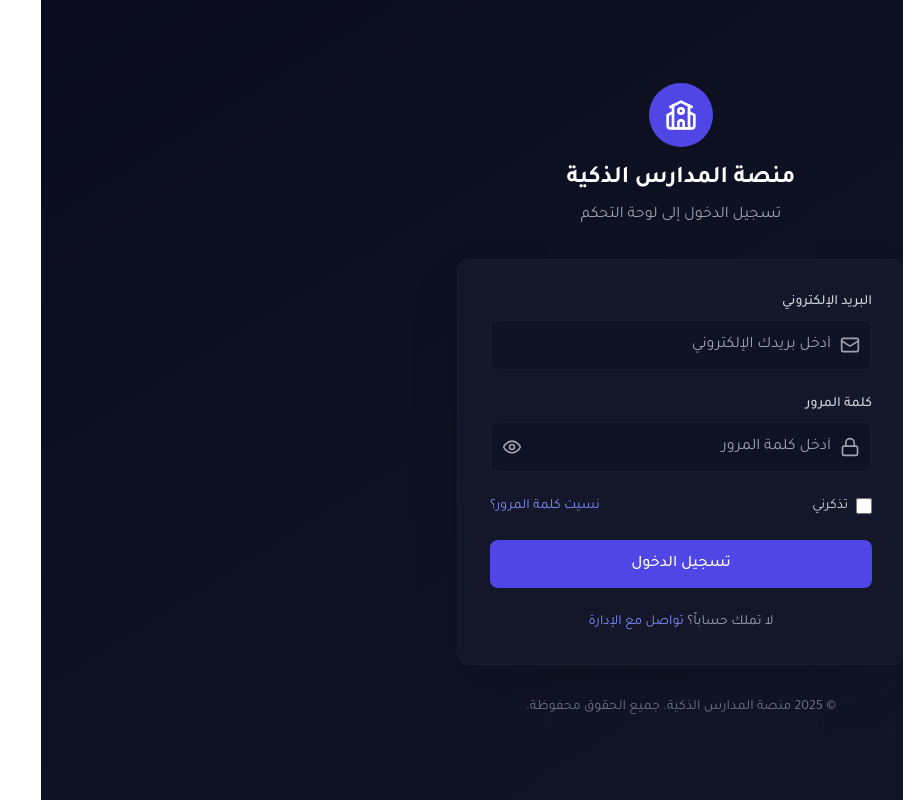
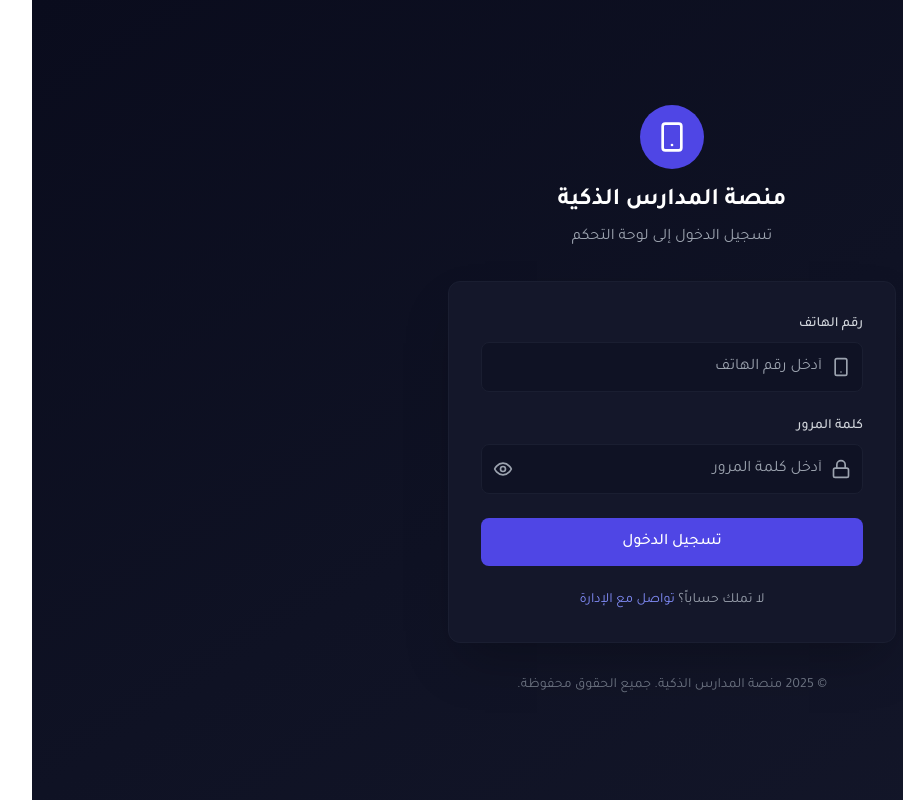
Before and after one commit to KhaledElsherif-123/admin-Panal, a React (Vite) app: page /login in a window 1280 px wide. Shown: the whole page, without its empty margins (106-1009 px from the left). Built offline with nearby package versions, Linux system fonts and the light colour scheme.

Commit message:
feat: add authentication functionality with login and logout features, integrate axios for API calls, and implement protected routes in the application

```diff
--- a/src/App.tsx
+++ b/src/App.tsx
@@ -1,5 +1,5 @@
 import React from 'react';
-import { Routes, Route } from 'react-router-dom';
+import { Routes, Route, Navigate, Outlet } from 'react-router-dom';
 import MainLayout from './layouts/MainLayout';
 import Dashboard from './pages/Dashboard';
 import Schools from './pages/Schools';
@@ -15,12 +15,18 @@ import Login from './pages/Login';
 import SystemSettings from './pages/SystemSettings';
 import Content from './pages/Content';
 
+const ProtectedRoute: React.FC = () => {
+  const token = localStorage.getItem('token');
+  return token ? <Outlet /> : <Navigate to="/login" replace />;
+};
+
 function App() {
   return (
     <Routes>
       <Route path="/login" element={<Login />} />
-      <Route path="/" element={<MainLayout />}>
-        <Route index element={<Dashboard />} />
+      <Route element={<ProtectedRoute />}>
+        <Route path="/*" element={<MainLayout />}>
+          <Route path="dashboard" element={<Dashboard />} />
           <Route path="schools" element={<Schools />} />
           <Route path="users" element={<Users />} />
           <Route path="agents" element={<Agents />} />
@@ -32,7 +38,10 @@ function App() {
           <Route path="ads" element={<Ads />} />
           <Route path="content" element={<Content />} />
           <Route path="system-settings" element={<SystemSettings />} />
+          <Route index element={<Navigate to="/dashboard" replace />} />
         </Route>
+      </Route>
+      <Route path="/" element={<Navigate to="/dashboard" replace />} />
     </Routes>
   );
 }
--- a/src/components/layout/Header.tsx
+++ b/src/components/layout/Header.tsx
@@ -2,11 +2,14 @@ import React, { useState, useRef, useEffect } from 'react';
 import { Bell, Search, User, Filter, LogOut, Settings, UserCircle, ChevronDown } from 'lucide-react';
 import { motion, AnimatePresence } from 'framer-motion';
 import { useNavigate } from 'react-router-dom';
+import { useAppDispatch } from '../../hooks/redux';
+import { logout } from '../../store/slices/authSlice';
 
 const Header: React.FC = () => {
   const [isDropdownOpen, setIsDropdownOpen] = useState(false);
   const dropdownRef = useRef<HTMLDivElement>(null);
   const navigate = useNavigate();
+  const dispatch = useAppDispatch();
 
   // Close dropdown when clicking outside
   useEffect(() => {
@@ -23,7 +26,7 @@ const Header: React.FC = () => {
   }, []);
 
   const handleLogout = () => {
-    console.log('Logging out...');
+    dispatch(logout());
     navigate('/login');
     setIsDropdownOpen(false);
   };
--- a/src/pages/Login.tsx
+++ b/src/pages/Login.tsx
@@ -1,27 +1,39 @@
-import React, { useState } from 'react';
-import { Eye, EyeOff, Lock, Mail, School } from 'lucide-react';
+import React, { useState, useEffect } from 'react';
+import { Eye, EyeOff, Lock, Smartphone } from 'lucide-react';
 import { motion } from 'framer-motion';
+import { useNavigate } from 'react-router-dom';
+import { useAppDispatch, useAppSelector } from '../hooks/redux';
+import { loginUser } from '../store/slices/authSlice';
+import { RootState } from '../store';
 
 const Login: React.FC = () => {
   const [showPassword, setShowPassword] = useState(false);
   const [formData, setFormData] = useState({
-    email: '',
+    phoneNumber: '',
     password: '',
-    rememberMe: false
   });
 
+  const dispatch = useAppDispatch();
+  const navigate = useNavigate();
+  const { loading, error, token } = useAppSelector((state: RootState) => state.auth);
+
+  useEffect(() => {
+    if (token) {
+      navigate('/dashboard');
+    }
+  }, [token, navigate]);
+
   const handleInputChange = (e: React.ChangeEvent<HTMLInputElement>) => {
-    const { name, value, type, checked } = e.target;
+    const { name, value } = e.target;
     setFormData(prev => ({
       ...prev,
-      [name]: type === 'checkbox' ? checked : value
+      [name]: value
     }));
   };
 
   const handleSubmit = (e: React.FormEvent) => {
     e.preventDefault();
-    console.log('Login attempt:', formData);
-    // Handle login logic here
+    dispatch(loginUser(formData));
   };
 
   return (
@@ -34,7 +46,7 @@ const Login: React.FC = () => {
           className="text-center mb-8"
         >
           <div className="inline-flex items-center justify-center w-16 h-16 bg-primary-600 rounded-full mb-4">
-            <School className="w-8 h-8 text-white" />
+            <Smartphone className="w-8 h-8 text-white" />
           </div>
           <h1 className="text-2xl font-bold text-white mb-2">منصة المدارس الذكية</h1>
           <p className="text-gray-400">تسجيل الدخول إلى لوحة التحكم</p>
@@ -48,23 +60,23 @@ const Login: React.FC = () => {
           className="bg-dark-300 rounded-xl p-8 shadow-2xl border border-dark-200"
         >
           <form onSubmit={handleSubmit} className="space-y-6">
-            {/* Email Field */}
+            {/* phoneNumber Field */}
             <div>
-              <label htmlFor="email" className="block text-sm font-medium text-gray-300 mb-2">
-                البريد الإلكتروني
+              <label htmlFor="phoneNumber" className="block text-sm font-medium text-gray-300 mb-2">
+                رقم الهاتف
               </label>
               <div className="relative">
                 <div className="absolute inset-y-0 right-0 flex items-center pr-3 pointer-events-none">
-                  <Mail className="h-5 w-5 text-gray-400" />
+                  <Smartphone className="h-5 w-5 text-gray-400" />
                 </div>
                 <input
-                  type="email"
-                  id="email"
-                  name="email"
-                  value={formData.email}
+                  type="text"
+                  id="phoneNumber"
+                  name="phoneNumber"
+                  value={formData.phoneNumber}
                   onChange={handleInputChange}
                   className="block w-full pr-10 pl-4 py-3 bg-dark-400 border border-dark-200 rounded-lg text-white placeholder-gray-400 focus:outline-none focus:ring-2 focus:ring-primary-600 focus:border-transparent transition-colors"
-                  placeholder="أدخل بريدك الإلكتروني"
+                  placeholder="أدخل رقم الهاتف"
                   required
                 />
               </div>
@@ -103,37 +115,17 @@ const Login: React.FC = () => {
               </div>
             </div>
 
-            {/* Remember Me & Forgot Password */}
-            <div className="flex items-center justify-between">
-              <div className="flex items-center">
-                <input
-                  type="checkbox"
-                  id="rememberMe"
-                  name="rememberMe"
-                  checked={formData.rememberMe}
-                  onChange={handleInputChange}
-                  className="w-4 h-4 text-primary-600 bg-dark-400 border-dark-200 rounded focus:ring-primary-500 focus:ring-2"
-                />
-                <label htmlFor="rememberMe" className="mr-2 text-sm text-gray-300">
-                  تذكرني
-                </label>
-              </div>
-              <button
-                type="button"
-                className="text-sm text-primary-400 hover:text-primary-300 transition-colors"
-              >
-                نسيت كلمة المرور؟
-              </button>
-            </div>
+            {error && <p className="text-red-500 text-sm text-center">{error}</p>}
 
             {/* Login Button */}
             <motion.button
               type="submit"
               whileHover={{ scale: 1.02 }}
               whileTap={{ scale: 0.98 }}
-              className="w-full bg-primary-600 hover:bg-primary-700 text-white font-medium py-3 px-4 rounded-lg transition-colors focus:outline-none focus:ring-2 focus:ring-primary-500 focus:ring-offset-2 focus:ring-offset-dark-300"
+              disabled={loading}
+              className="w-full bg-primary-600 hover:bg-primary-700 text-white font-medium py-3 px-4 rounded-lg transition-colors focus:outline-none focus:ring-2 focus:ring-primary-500 focus:ring-offset-2 focus:ring-offset-dark-300 disabled:bg-gray-500"
             >
-              تسجيل الدخول
+              {loading ? 'جاري تسجيل الدخول...' : 'تسجيل الدخول'}
             </motion.button>
           </form>
 
--- a/src/store/index.ts
+++ b/src/store/index.ts
@@ -1,9 +1,11 @@
 import { configureStore } from '@reduxjs/toolkit';
 import contentReducer from './slices/contentSlice';
 import uiReducer from './slices/uiSlice';
+import authReducer from './slices/authSlice';
 
 export const store = configureStore({
   reducer: {
+    auth: authReducer,
     content: contentReducer,
     ui: uiReducer,
   },
--- /dev/null
+++ b/src/store/slices/authSlice.ts
@@ -0,0 +1,67 @@
+import { createSlice, createAsyncThunk, PayloadAction } from '@reduxjs/toolkit';
+import axios from 'axios';
+
+interface AuthState {
+  token: string | null;
+  role: string | null;
+  loading: boolean;
+  error: string | null;
+}
+
+const initialState: AuthState = {
+  token: localStorage.getItem('token'),
+  role: localStorage.getItem('role'),
+  loading: false,
+  error: null,
+};
+
+export const loginUser = createAsyncThunk(
+  'auth/loginUser',
+  async (credentials: { phoneNumber: string; password: string }, { rejectWithValue }) => {
+    try {
+      const response = await axios.post('/api/dashboard-auth/login', credentials);
+      if (response.data.code === 201) {
+        localStorage.setItem('token', response.data.data.token);
+        localStorage.setItem('role', response.data.data.role);
+        return response.data.data;
+      } else {
+        return rejectWithValue(response.data.message.english || 'Login failed');
+      }
+    } catch (error: any) {
+      return rejectWithValue(error.response?.data?.message?.english || 'An unknown error occurred');
+    }
+  }
+);
+
+const authSlice = createSlice({
+  name: 'auth',
+  initialState,
+  reducers: {
+    logout: (state) => {
+      state.token = null;
+      state.role = null;
+      localStorage.removeItem('token');
+      localStorage.removeItem('role');
+    },
+  },
+  extraReducers: (builder) => {
+    builder
+      .addCase(loginUser.pending, (state) => {
+        state.loading = true;
+        state.error = null;
+      })
+      .addCase(loginUser.fulfilled, (state, action: PayloadAction<{ token: string; role: string }>) => {
+        state.loading = false;
+        state.token = action.payload.token;
+        state.role = action.payload.role;
+      })
+      .addCase(loginUser.rejected, (state, action) => {
+        state.loading = false;
+        state.error = action.payload as string;
+      });
+  },
+});
+
+export const { logout } = authSlice.actions;
+
+export default authSlice.reducer;
--- a/vite.config.ts
+++ b/vite.config.ts
@@ -4,6 +4,15 @@ import react from '@vitejs/plugin-react';
 // https://vitejs.dev/config/
 export default defineConfig({
   plugins: [react()],
+  server: {
+    proxy: {
+      '/api': {
+        target: 'http://mahfouzapp.com',
+        changeOrigin: true,
+        rewrite: (path) => path.replace(/^\/api/, ''),
+      },
+    },
+  },
   optimizeDeps: {
     exclude: ['lucide-react'],
   },
```
Also changed, not shown: package.json (+5 -4 lines), src/components/ui/image.png (deleted), 1 other file (tests, documents, lock files or other folders). Lines whose indentation alone changed are shown as unchanged.
